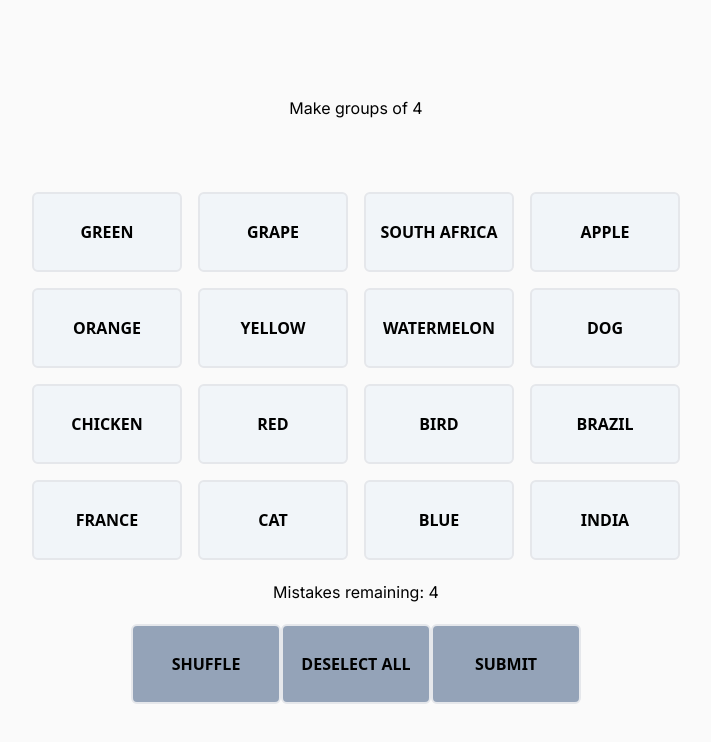
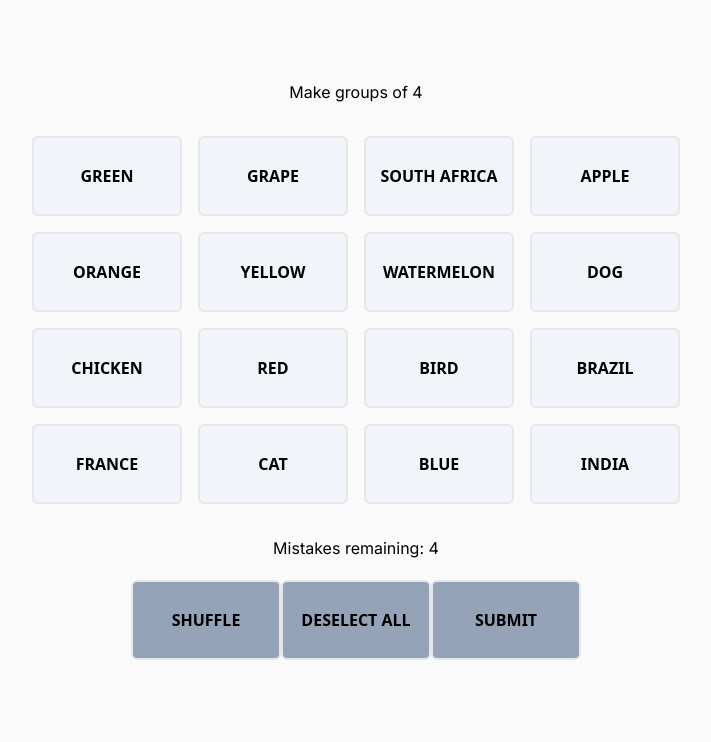
Before and after one commit to feliperost/connections, a Next.js app: page / in a window 1280 px wide. Shown: the top 742 px of the page, without its empty margins (284-995 px from the left). Built offline with nearby package versions, Linux system fonts and the light colour scheme.

Commit message:
style: formatting and fixing styles

```diff
--- a/app/layout.tsx
+++ b/app/layout.tsx
@@ -5,7 +5,7 @@
 const inter = Inter({ subsets: ["latin"] });
 
 export const metadata: Metadata = {
-  title: "Create Next App",
+  title: "Connections",
   description: "Generated by create next app",
 };
 
--- a/app/page.tsx
+++ b/app/page.tsx
@@ -99,8 +99,8 @@
   };
 
   return (
-    <main className="flex min-h-screen flex-col items-center justify-between p-24">
-      <div className="">
+    <main className="flex min-h-screen flex-col items-center justify-start p-15">
+      <div className="mt-20">
         Make groups of 4
       </div>
 
@@ -110,7 +110,7 @@
           <div>
             {/* a version of the WordBox component that only shows locked words&groups, and displays the group above of row of locked words */}
             {lockedWords.map((groupWords, index) => (
-              <div key={index} className={`p-4 ${getColorByGroup(groupWords[0].group)}`}>
+              <div key={index} className={`p-2 ${getColorByGroup(groupWords[0].group)}`}>
                 {/* renders group name here */}
                 <div className="text-center font-bold uppercase mb-2">
                   {groupWords[0].group}
@@ -152,11 +152,11 @@
           </div>
 
           {/* display of mistakes, reaches game over if mistakesRemaining is 0. later we will style these properly */}
-          <div>
+          <div className="mt-8">
             Mistakes remaining: {mistakesRemaining}
           </div>
 
-          <div>
+          <div className="mt-5">
             <button
               className="font-sans font-bold uppercase w-[150px] h-[80px] rounded-md border-solid border-2 p-2 text-center content-center bg-slate-400 hover:bg-slate-600 active:bg-slate-400"
               onClick={handleShuffle}
@@ -190,7 +190,7 @@
               return acc;
             }, {} as { [key: string]: { word: string; group: string }[] })
           ).map(([group, words], index) => (
-            <div key={index} className={`p-4 ${getColorByGroup(group)}`}>
+            <div key={index} className={`p-2 ${getColorByGroup(group)}`}>
               {/* renders group name */}
               <div className="text-center font-bold uppercase mb-2">
                 {group}
```
